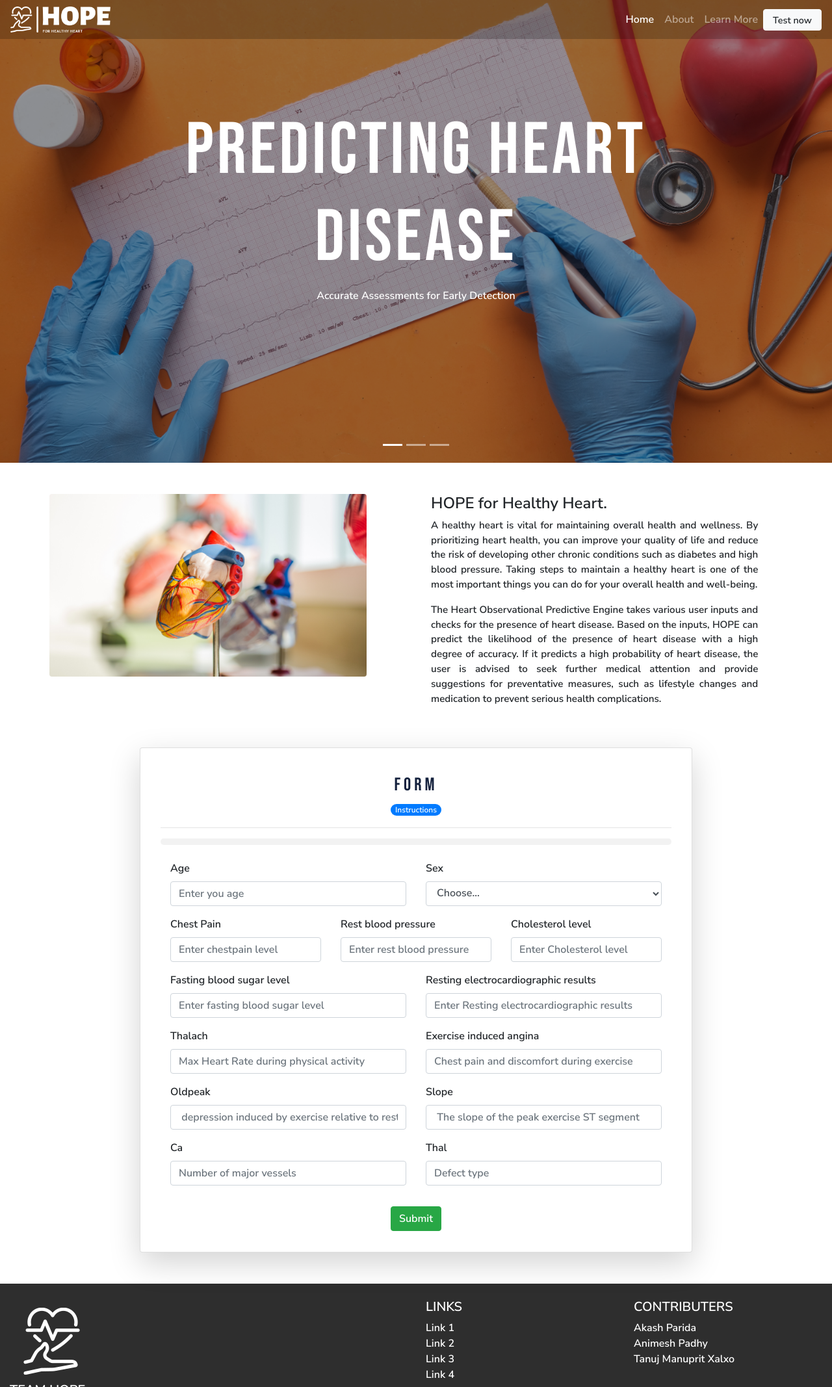
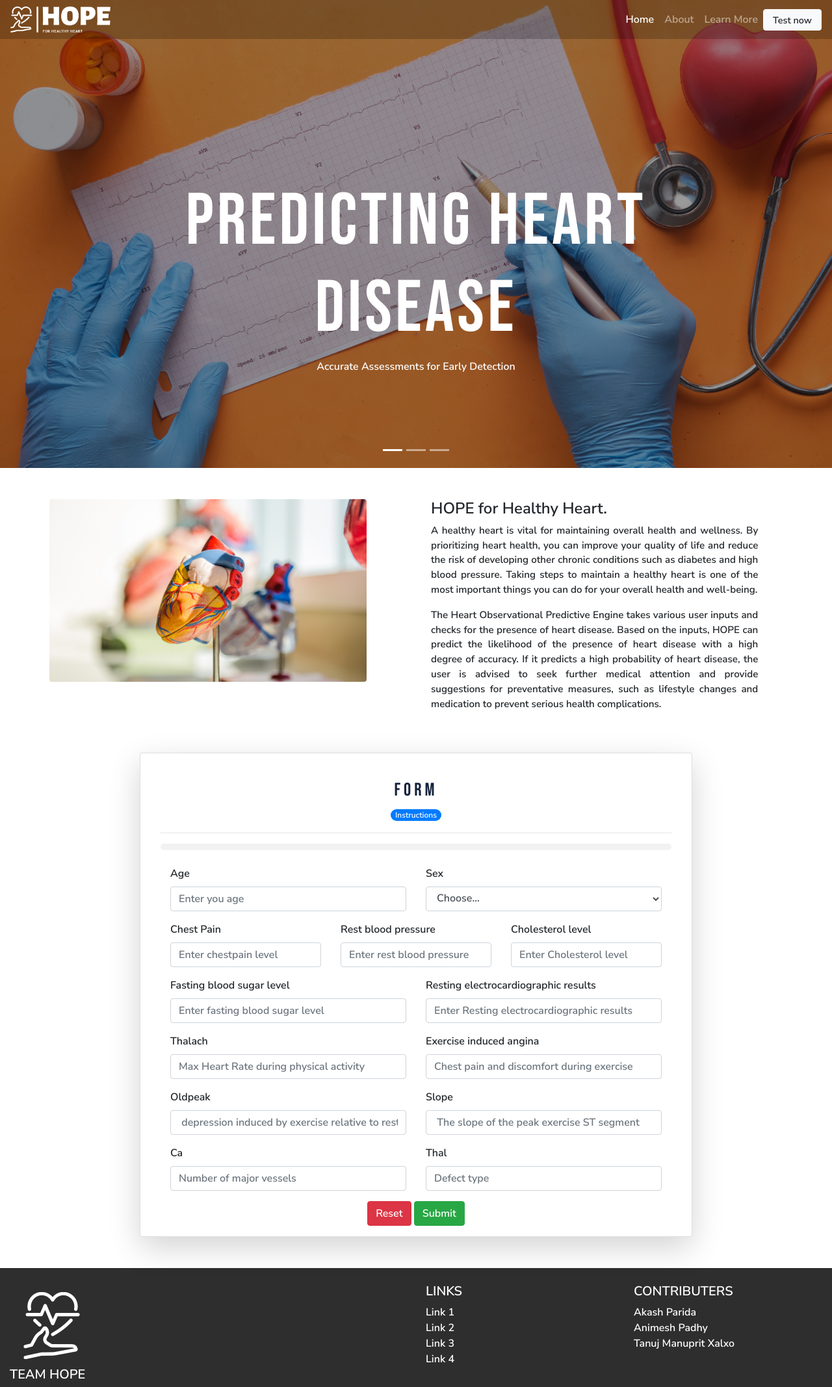
Before and after one commit to akash5k/heart-disease-prediction, a Flask app: page / in a window 1280 px wide. Shown: the top 2134 px of the page at 65% size. Run offline with Flask 3, Linux system fonts and the light colour scheme; parts of the project's set-up code (start-up, migrations or seed data) failed here and were passed over.

Commit message:
added responsiveness

```diff
--- a/app.py
+++ b/app.py
@@ -54,4 +54,4 @@ def predict():
 #If we import this file (module) to another file then __name__ == app (which is the name of this python file).
 
 if __name__ == "__main__":
-    app.run(debug=False,host='0.0.0.0')
+    app.run()
--- a/static/style.css
+++ b/static/style.css
@@ -12,18 +12,42 @@ background-color: #2b2d42 !important;
   backdrop-filter: blur(10px);
 } */
 
+.opaque-navbar {
+  background-color: rgba(0, 0, 0, 0.2);
+  /* Transparent = rgba(0,0,0,0) / Translucent = (0,0,0,0.5)  */
+  height: 60px;
+  border-bottom: 0px;
+  transition: background-color .5s ease 0s;
+}
+.opaque-navbar.opaque {
+  background-color: #2E2E2E;
+  height: 60px;
+  transition: background-color .5s ease 0s;
+}
+.nav-item {
+  display: flex;
+  align-items: center;
+  justify-content: center;
+}
+
 .carousel-caption {
   transform: translateY(-50%);
-  top: 40%;
+  top: 50%;
 }
 .carousel-caption h5{
   font-family: 'Bebas Neue', sans-serif;
   font-size: 7rem;
   letter-spacing: 5px;
 }
+/* Media query for mobile devices */
+@media only screen and (max-width: 480px) {
+  .carousel-caption h5 {
+    font-size: 4rem; /* Adjust the font size for mobile devices */
+  }
+}
 
 .c-item {
-  height: 712px;
+  height: 720px;
 }
 
 .c-img {
@@ -34,11 +58,8 @@ background-color: #2b2d42 !important;
 
 .form_width {
   max-width: 850px;
-  /* set the maximum width for the form */
   width: 100%;
-  /* make sure the form fills the available space */
   margin: 0 auto;
-  /* center the form inside the container */
 }
 
 .progress-bar {
@@ -78,24 +99,6 @@ a:hover {
   text-decoration: underline;
 }
 
-.opaque-navbar {
-  background-color: rgba(0, 0, 0, 0.2);
-  /* Transparent = rgba(0,0,0,0) / Translucent = (0,0,0,0.5)  */
-  height: 60px;
-  border-bottom: 0px;
-  transition: background-color .5s ease 0s;
-}
-
-.opaque-navbar.opaque {
-  background-color: #2E2E2E;
-  height: 60px;
-  transition: background-color .5s ease 0s;
-}
-.nav-item {
-  display: flex;
-  align-items: center;
-  justify-content: center;
-}
 .test{
   font-size: 0.9rem;
   width: 90px;
--- a/templates/index.html
+++ b/templates/index.html
@@ -326,7 +326,8 @@
           </div>
         </div>
         <div class="text-center">
-          <button type="submit" class="btn btn-success  mt-3 mb-3">Submit</button>
+          <button type="reset" class="btn btn-danger">Reset</button>
+          <button type="submit" class="btn btn-success">Submit</button>
         </div>
       </div>
     </form>
```
